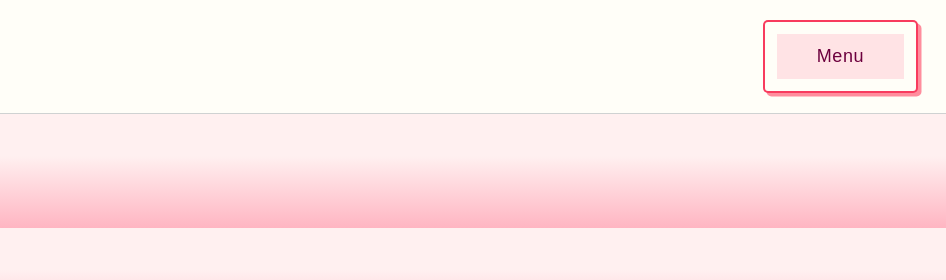
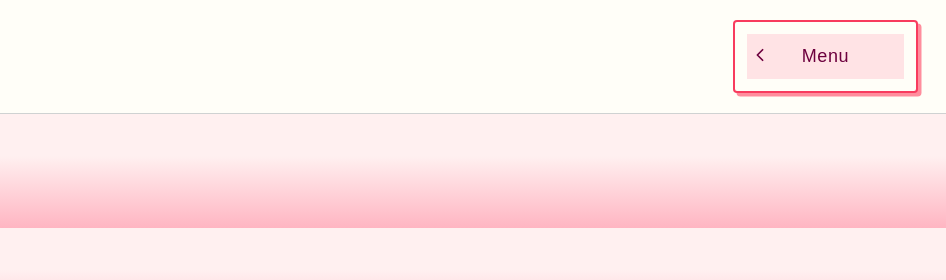
Before and after one commit to techogstorylab/projekt, an Astro site: page / in a window 1280 px wide. Shown: the top 280 px of the page, 334-1280 px from the left. Built offline with nearby package versions, Linux system fonts and the light colour scheme; Astro itself is replaced by a stand-in of ours; a web font is replaced by a local one.

Commit message:
header done done

```diff
--- a/src/Components/Header.astro
+++ b/src/Components/Header.astro
@@ -10,7 +10,23 @@ const headLogo = "../assets/logo_header.svg";
     <div class="flex_header">
     <a href="/"><img src={headLogo} alt="Logo"></a>
     <div class="dropdown">
-    <button class="dropbtn">Menu</button>
+    <button class="dropbtn"><span class="arrow">
+    <svg class="dropbtn-arrow"
+    width="10"
+    height="14"
+    viewBox="0 0 10 16"
+    fill="none"
+    aria-hidden="true"
+  >
+    <path
+      d="M8 2L2 8L8 14"
+      stroke="currentColor"
+      stroke-width="2"
+      stroke-linecap="round"
+      stroke-linejoin="round"
+    />
+  </svg>
+    </span>Menu</button>
     <div class="dropdown-content">
         <a href="#"><span>Studier</span></a>
         <a href="#"><span>Udstyr & tilbehør</span></a>
@@ -49,14 +65,21 @@ header {
 
 /* Style the dropdown button */
 .dropbtn {
-    color: var(--pink-950);
+  position: sticky;
+  color: var(--pink-950);
   background-color: var(--koral-100);
   border: solid 12px var(--color-gul-50);
   box-shadow: 0 0 0 2px var(--koral-500), 3.5px 3.5px 0px 2px var(--koral-300);
-  border-radius: 3px;
+  border-radius: 2px;
   padding-block: 12px;
-  padding-inline: 40px;
+  padding-inline: 55px;
   cursor: pointer;
+}
+
+.dropbtn-arrow {
+  position: absolute;
+  top: 14px;
+  left: 8px;
 }
 
 /* Dropdown content */
@@ -68,7 +91,7 @@ header {
   width: max-content;
   right: 0;
   top: 93px;
-  border-radius: 3px;
+  border-radius: 2px;
   box-shadow: 0 0 0 2px var(--koral-500), 3.5px 3.5px 0px 2px var(--koral-300), 0px 0px 10px 0px var(--color-grey);
 }
 
--- a/src/style/global.css
+++ b/src/style/global.css
@@ -149,6 +149,7 @@ menu {
 
 .dropdown-content a {
   font-family: var(--font-serif);
+  font-weight: var(--font-weight-light-italic);
   font-style: var(--font-style-italic);
   font-size: var(--menu-size);
   letter-spacing: var(--spacing-8);
```
